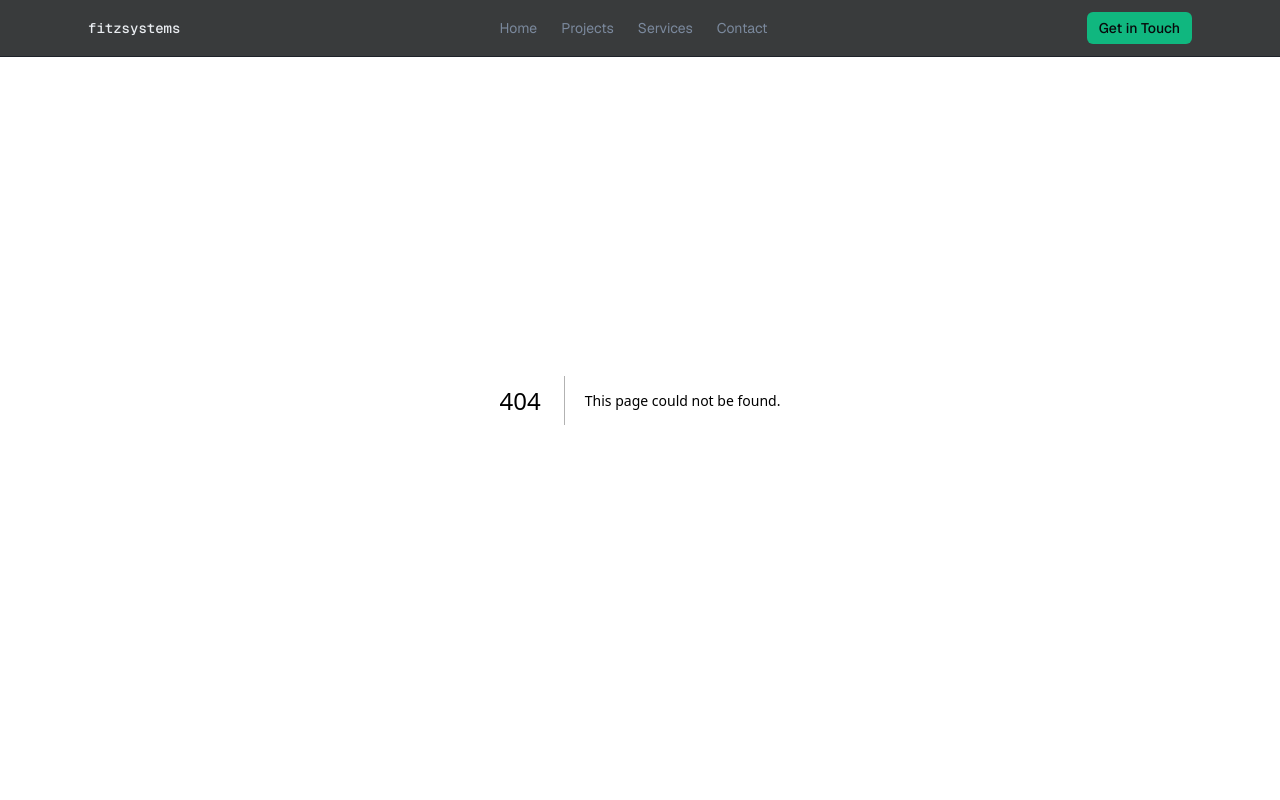
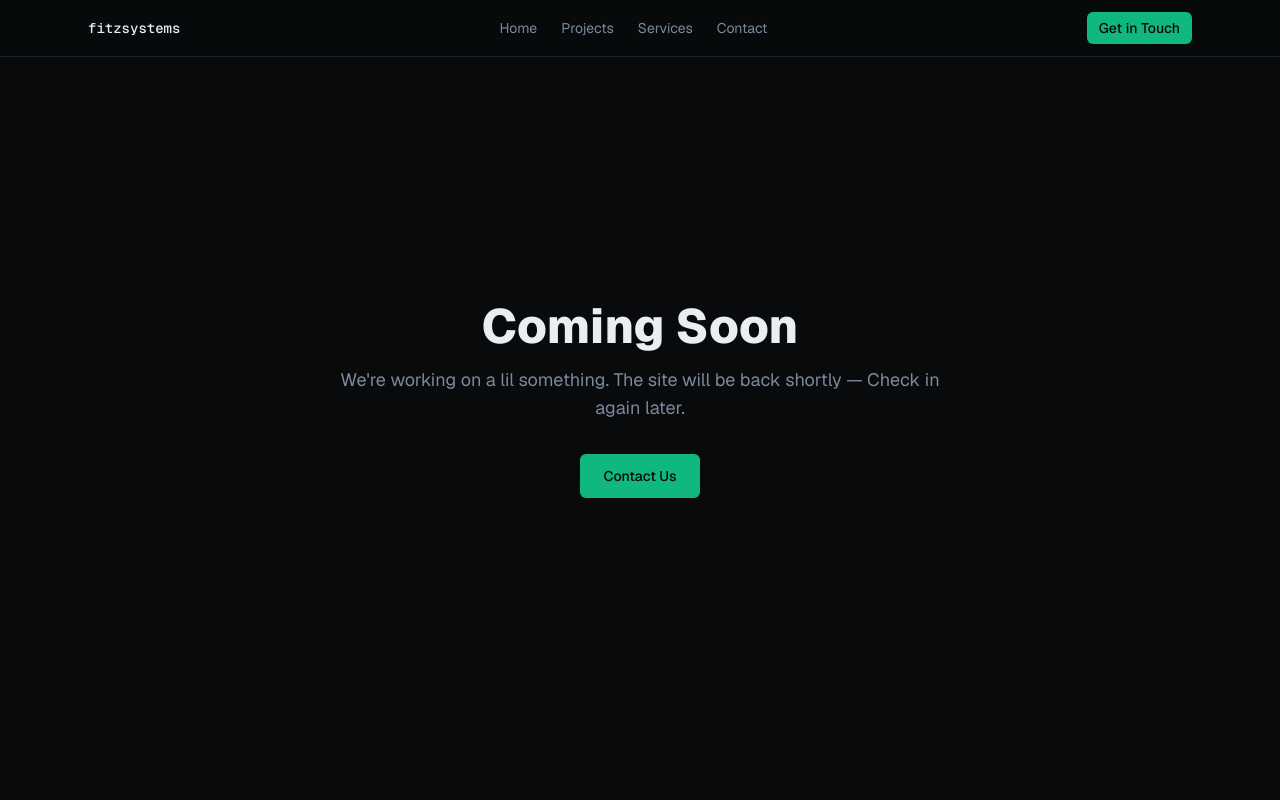
Before and after one commit to connor-kfitz/fitzsystems, a Next.js app: page /coming-soon in a window 1280 px wide. Before the commit this address had no page. Shown: the top 800 px of the page. Built offline with nearby package versions, Linux system fonts and the light colour scheme.

Commit message:
Added The Rest Of Coming Soon Page

```diff
--- /dev/null
+++ b/app/coming-soon/page.tsx
@@ -0,0 +1,21 @@
+import Link from "next/link";
+
+import { email } from "@/lib/constants";
+
+export default function ComingSoonPage() {
+  return (
+    <main className="min-h-screen flex items-center justify-center bg-background">
+      <div className="max-w-2xl w-full px-6 py-16 text-center">
+        <h1 className="text-4xl sm:text-5xl font-extrabold text-foreground mb-4">Coming Soon</h1>
+        <p className="text-lg text-muted-foreground mb-8">
+          We&apos;re working on a lil something. The site will be back shortly — Check in again later.
+        </p>
+        <div className="flex items-center justify-center gap-4">
+          <Link href={`mailto:${email}`} className="inline-flex items-center rounded-md bg-primary px-6 py-3 text-sm font-medium text-primary-foreground hover:bg-primary/90">
+            Contact Us
+          </Link>
+        </div>
+      </div>
+    </main>
+  );
+}
```
Also changed, not shown: app/api/email/route.ts (added).
